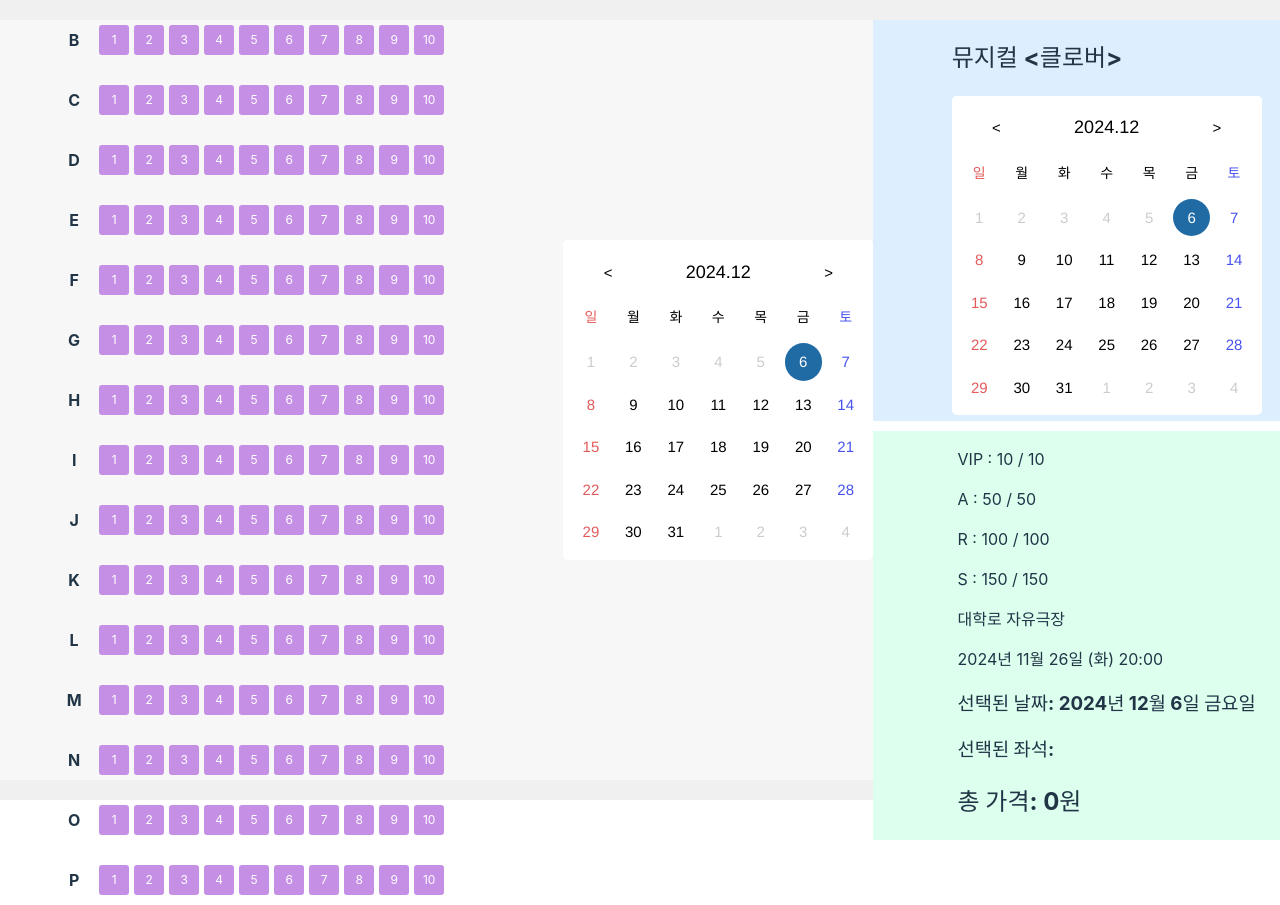
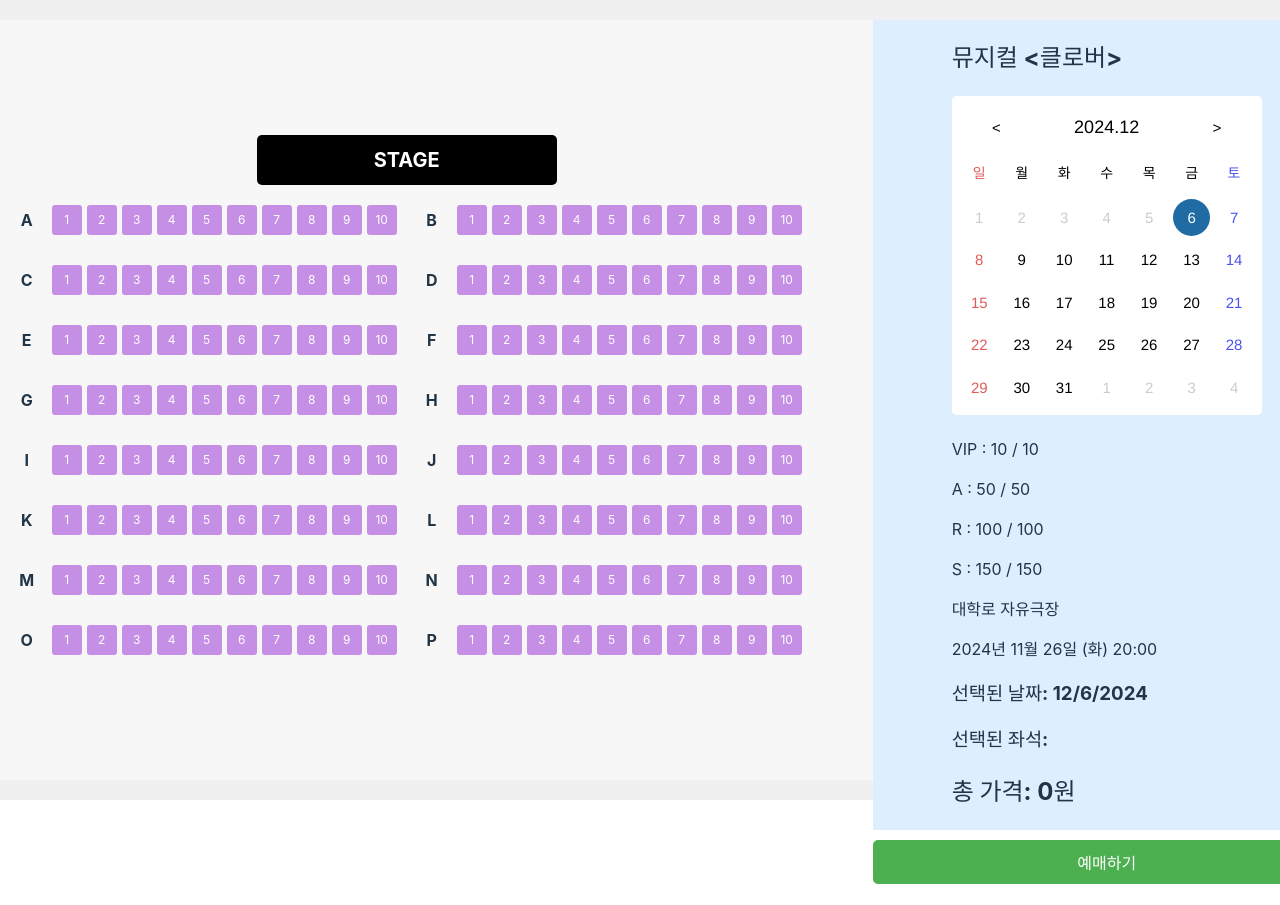
Before and after one commit to sw2park/Ticatch, a React (Vite) app in the folder Project/FrontEnd/ticatch/: page / in a window 1280 px wide. Shown: the top 905 px of the page. After the commit the page ends 884 px from the top, so only its background shows below. Built offline with nearby package versions, Linux system fonts and the light colour scheme.

Commit message:
[중요]캘린더랑 좌석 위치 표시하는거 만듬

```diff
--- a/Project/FrontEnd/ticatch/src/App.css
+++ b/Project/FrontEnd/ticatch/src/App.css
@@ -33,9 +33,9 @@
   background-color: #ddeeff;
 }
 
-.r2 {
+/* .r2 {
   background-color: #ddffee;
-}
+} */
 
 .reserve-button {
   padding: 10px 20px;
--- a/Project/FrontEnd/ticatch/src/App.jsx
+++ b/Project/FrontEnd/ticatch/src/App.jsx
@@ -2,12 +2,14 @@ import React, { useState } from "react";
 import "./App.css";
 import SeatBooking from "./Seats/SeatBooking.jsx";
 import Performance from "./Detail/Performance.jsx";
-import Performance2 from "./Detail/Performance2.jsx";
-import Calendar from "./Calendar/Calendar.jsx";
+
+function Order() {
+  alert("예매 완료!");
+}
 
 const App = () => {
   const [selectedSeats, setSelectedSeats] = useState([]);
-  const [selectedDate, setSelectedDate] = useState(new Date()); // 날짜 상태 추가
+  const [selectedDate, setSelectedDate] = useState(new Date()); // 날짜 상태 관리
 
   return (
     <div className="app-container">
@@ -16,18 +18,17 @@ const App = () => {
           selectedSeats={selectedSeats}
           setSelectedSeats={setSelectedSeats}
         />
-        <Calendar />
       </div>
       <div className="right">
         <div className="r r1">
-          <Performance />
-        </div>
-        <div className="r r2">
-          <Performance2
+          <Performance
             selectedSeats={selectedSeats}
-            selectedDate={selectedDate}
+            selectedDate={selectedDate} // 날짜 전달
           />
         </div>
+        <button className="reserve-button" onClick={Order}>
+          예매하기
+        </button>
       </div>
     </div>
   );
--- a/Project/FrontEnd/ticatch/src/Calendar/Calendar.jsx
+++ b/Project/FrontEnd/ticatch/src/Calendar/Calendar.jsx
@@ -1,40 +1,30 @@
 import { useState } from "react";
 import DatePicker from "react-datepicker";
 import "react-datepicker/dist/react-datepicker.css";
-// datepicker 한글 설정
 import { ko } from "date-fns/esm/locale";
-// datepicker 커스터마이징 css 파일
-import "./Calendar.css";
+import "../Calendar/Calendar.css";
 
-export default function Calendar() {
-  // 선택한 날짜 저장
-  const [selectedDate, setSelectedDate] = useState(new Date());
-
-  // 2024년 12월 31일을 maxDate로 설정. month는 0부터 시작
+export default function Calendar({ selectedDate, setSelectedDate }) {
+  // 상태 전달받음
   const maxSelectableDate = new Date(2024, 11, 31);
 
-  // 주말 텍스트 색상 설정
   const getDayClassName = (date) => {
     const day = date.getDay();
-    if (day === 0) return "react-datepicker__day--sunday"; // 일요일
-    if (day === 6) return "react-datepicker__day--saturday"; // 토요일
+    if (day === 0) return "react-datepicker__day--sunday";
+    if (day === 6) return "react-datepicker__day--saturday";
     return "";
   };
 
   return (
     <DatePicker
       dateFormat="yyyy.MM.dd"
-      minDate={new Date()} // 오늘 날짜부터 선택 가능
-      maxDate={maxSelectableDate} // 2024년 12월 31일까지 선택 가능
+      minDate={new Date()}
+      maxDate={maxSelectableDate}
       selected={selectedDate}
-      onChange={(date) => setSelectedDate(date)} // 날짜 선택 시 selectedDate 업데이트
+      onChange={(date) => setSelectedDate(date)} // 날짜 변경 시 부모 상태 업데이트
       inline
-      항상
-      달력
-      출력
-      locale={ko} // 달력 한글 설정
-      dayClassName={getDayClassName} // 날짜별 클래스 동적 적용
-      // 달력 header 스타일 설정
+      locale={ko}
+      dayClassName={getDayClassName}
       renderCustomHeader={({ date, decreaseMonth, increaseMonth }) => (
         <div className="custom-header">
           <button onClick={decreaseMonth}>&lt;</button>
--- a/Project/FrontEnd/ticatch/src/Detail/Performance.jsx
+++ b/Project/FrontEnd/ticatch/src/Detail/Performance.jsx
@@ -1,11 +1,43 @@
-import React from "react";
+import React, { useState } from "react";
 import Calendar from "../Calendar/Calendar";
 
-const Performance = () => {
+const price = 10000;
+
+const Performance = ({ selectedSeats = [] }) => {
+  const finalPrice = price * selectedSeats.length;
+  const [selectedDate, setSelectedDate] = useState(new Date()); // 날짜 상태 추가
+
   return (
     <div>
       <h2>뮤지컬 &lt;클로버&gt;</h2>
-      <Calendar />
+      <Calendar selectedDate={selectedDate} setSelectedDate={setSelectedDate} />
+      <p>VIP : 10 / 10</p>
+      <p>A : 50 / 50</p>
+      <p>R : 100 / 100</p>
+      <p>S : 150 / 150</p>
+      <p>대학로 자유극장</p>
+      <p>2024년 11월 26일 (화) 20:00</p>
+
+      {/* 선택된 날짜 표시 */}
+      <h3>
+        선택된 날짜:{" "}
+        {selectedDate instanceof Date
+          ? selectedDate.toLocaleDateString()
+          : "날짜 오류"}
+      </h3>
+
+      {/* 선택된 좌석 표시 */}
+      <h3>
+        선택된 좌석:{" "}
+        {Array.isArray(selectedSeats)
+          ? selectedSeats.join(", ")
+          : "좌석 데이터 오류"}
+      </h3>
+
+      {selectedSeats.length > 0 && <h4>총 {selectedSeats.length}명</h4>}
+
+      {/* 총 가격 표시 */}
+      <h2>총 가격: {finalPrice.toLocaleString()}원</h2>
     </div>
   );
 };
--- a/Project/FrontEnd/ticatch/src/Detail/Performance2.jsx
+++ /dev/null
@@ -1,28 +0,0 @@
-import React from "react";
-
-const price = 10000;
-
-const Performance2 = ({ selectedSeats, selectedDate }) => {
-  const finalPrice = price * selectedSeats.length;
-
-  return (
-    <div>
-      <p>VIP : 10 / 10</p>
-      <p>A : 50 / 50</p>
-      <p>R : 100 / 100</p>
-      <p>S : 150 / 150</p>
-      <p>대학로 자유극장</p>
-      <p>2024년 11월 26일 (화) 20:00</p>
-
-      <h3>
-        선택된 날짜:{" "}
-        {selectedDate.toLocaleDateString("ko-KR", { dateStyle: "full" })}
-      </h3>
-      <h3>선택된 좌석: {selectedSeats.join(", ")}</h3>
-      {selectedSeats.length > 0 && <h4>총 {selectedSeats.length}명</h4>}
-      <h2>총 가격: {finalPrice.toLocaleString()}원</h2>
-    </div>
-  );
-};
-
-export default Performance2;
```
Also changed, not shown: Project/FrontEnd/ticatch/src/Detail/Performance2.css (deleted).
